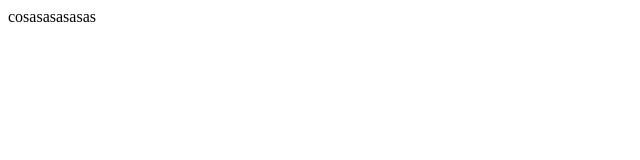
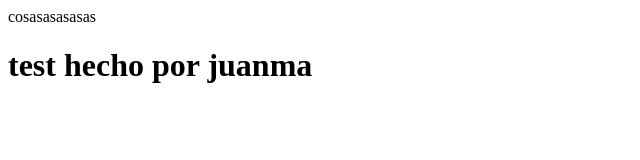
Before and after one commit to francoZuniga32/pruebasContribucion, a plain HTML site: page index.html in a window 1280 px wide. Shown: the whole page, without its empty margins (0-640 px from the left). Drawn offline with Linux system fonts and the light colour scheme.

Commit message:
juanma test

```diff
--- a/index.html
+++ b/index.html
@@ -1,11 +1,16 @@
 <!DOCTYPE html>
 <html lang="en">
+
 <head>
     <meta charset="UTF-8">
     <meta name="viewport" content="width=device-width, initial-scale=1.0">
     <title>Document</title>
 </head>
+
 <body>
     cosasasasasas
+
+    <h1>test hecho por juanma</h1>
 </body>
+
 </html>
```
